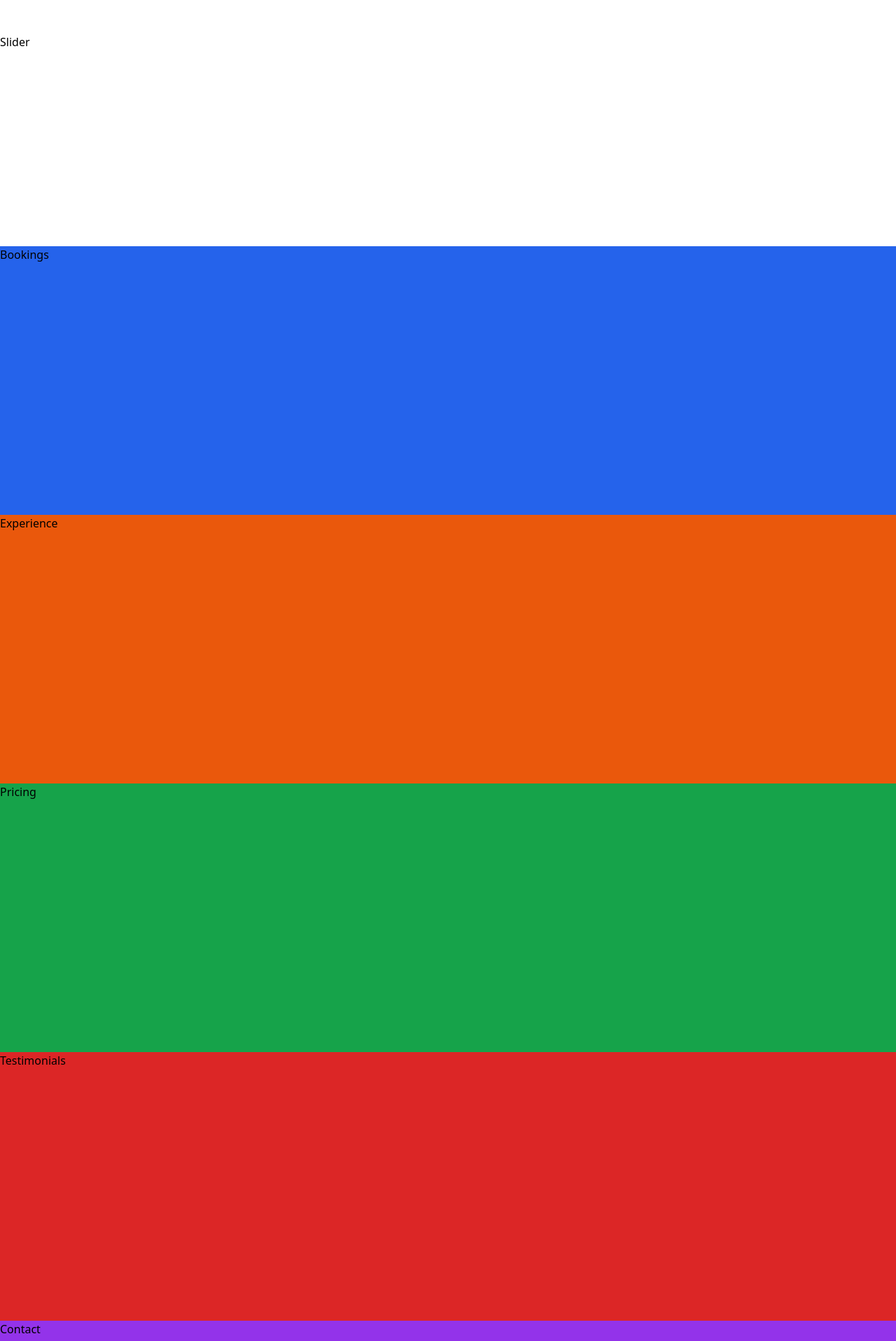
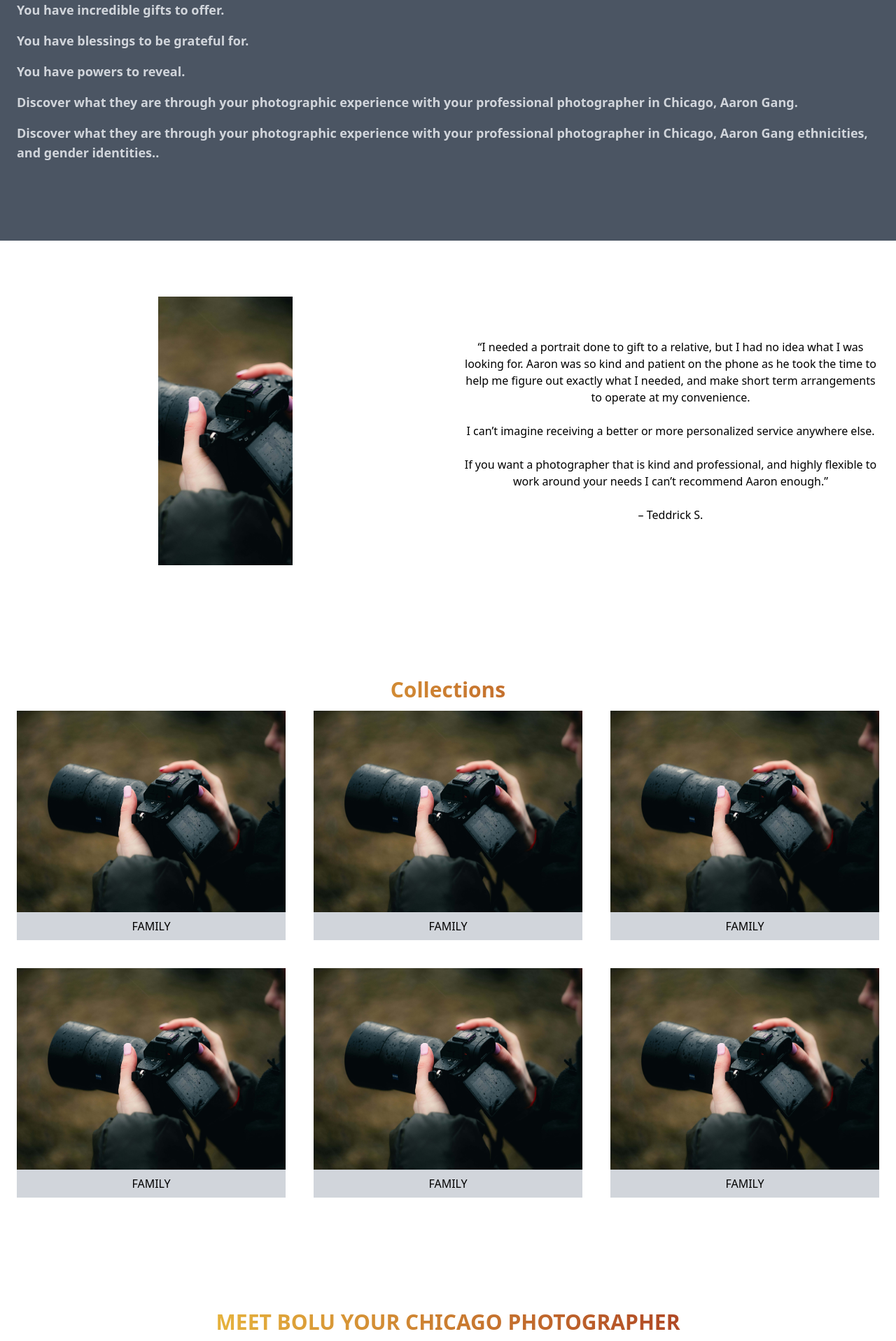
Before and after one commit to Phosah/crownlens, a Vue app: page / in a window 1280 px wide. Shown: the part 880-2797 px from the top of the page at 70% size. Built offline with nearby package versions, Linux system fonts and the light colour scheme.

Commit message:
home page layout with components

```diff
--- /dev/null
+++ b/src/components/About.vue
@@ -0,0 +1,18 @@
+<template>
+  <section class="py-28 px-6 bg-gray-600 font-semibold text-gray-300">
+    <div class="max-w-7xl mx-auto space-y-4 text-lg">
+      <p>You have incredible gifts to offer.</p>
+      <p>You have blessings to be grateful for.</p>
+      <p>You have powers to reveal.</p>
+      <p>
+        Discover what they are through your photographic experience with your
+        professional photographer in Chicago, Aaron Gang.
+      </p>
+      <p>
+        Discover what they are through your photographic experience with your
+        professional photographer in Chicago, Aaron Gang ethnicities, and gender
+        identities..
+      </p>
+    </div>
+  </section>
+</template>
--- /dev/null
+++ b/src/components/AboutPhotographer.vue
@@ -0,0 +1,57 @@
+<template>
+  <section class="py-20 px-6">
+    <div class="max-w-7xl mx-auto">
+      <h2
+        class="mb-6 text-3xl font-bold text-center bg-clip-text text-transparent bg-gradient-to-r from-yellow-300 to-red-800"
+      >
+        MEET BOLU YOUR CHICAGO PHOTOGRAPHER
+      </h2>
+
+      <div class="flex items-center space-x-8">
+        <div class="flex-1 space-y-4">
+          <p>
+            I’m a people person. I’m the kid who got you kicked out of class for
+            goofing off with me. I’m still that kid. My greatest achievement is
+            my daughter, Zoe. I love to explore new music. I’m also a leader
+            with the ManKind Project, a non-profit personal development
+            organization for men. I have a bachelor’s degree in theatre and
+            English from Truman State and a master’s degree in English from the
+            University of Illinois-Chicago.
+          </p>
+          <p>
+            After I got my Master’s in English, I was doing improv at a theatre
+            in Chicago. Hanging out after shows, I’d hear actors complain about
+            the personalities of their photographers. They described them as
+            rude and egotistical. I always loved photography and did it nonstop
+            from my first year of high school through graduate school. Why don’t
+            I open a studio, I thought? At least I won’t be an a*%hole! Aaron
+            Gang Photography was born on that simple premise in 1998.
+          </p>
+          <p>
+            I started with actors, which led to models, professionals, and
+            corporations. In 2016, I expanded to serve families and pets. I
+            wanted to make art for the wall to help families and pet parents
+            celebrate their gifts.
+          </p>
+          <p>
+            I love stand-up paddle boarding and learned to snowboard at age 50.
+            I also love all lawn games, especially frisbee and bocce ball. I’m
+            an unabashed TV watcher and a sci-fi novel geek.
+          </p>
+          <p>
+            I love to get to know people and have fun with them. That always
+            leads to great photography
+          </p>
+        </div>
+
+        <div class="flex-1">
+          <img
+            class="h-[30rem] object-cover"
+            src="../assets/hero-bg.jpg"
+            alt=""
+          />
+        </div>
+      </div>
+    </div>
+  </section>
+</template>
--- a/src/components/Bookings.vue
+++ b/src/components/Bookings.vue
@@ -1,3 +1,32 @@
 <template>
-  <section class="h-96 bg-blue-600">Bookings</section>
+  <section class="py-20 px-6">
+    <div class="max-w-7xl mx-auto flex items-center space-x-10">
+      <div class="flex-1 flex justify-center">
+        <img
+          src="../assets/hero-bg.jpg"
+          class="object-cover h-96 w-48"
+          alt=""
+        />
+      </div>
+
+      <div class="flex-1 space-y-6 text-center">
+        <p>
+          “I needed a portrait done to gift to a relative, but I had no idea
+          what I was looking for. Aaron was so kind and patient on the phone as
+          he took the time to help me figure out exactly what I needed, and make
+          short term arrangements to operate at my convenience.
+        </p>
+
+        <p>
+          I can’t imagine receiving a better or more personalized service
+          anywhere else.
+        </p>
+        <p>
+          If you want a photographer that is kind and professional, and highly
+          flexible to work around your needs I can’t recommend Aaron enough.”
+        </p>
+        <p>– Teddrick S.</p>
+      </div>
+    </div>
+  </section>
 </template>
--- /dev/null
+++ b/src/components/Collections.vue
@@ -0,0 +1,91 @@
+<template>
+  <section class="py-20 px-6">
+    <div class="max-w-7xl mx-auto">
+      <h2
+        class="mb-3 text-3xl font-bold bg-clip-text text-transparent bg-gradient-to-r from-yellow-300 to-red-800 text-center"
+      >
+        Collections
+      </h2>
+
+      <div class="grid grid-cols-3 gap-10">
+        <div>
+          <div>
+            <div class="h-72 bg-red-50">
+              <img
+                class="object-cover h-full w-full"
+                src="../assets/hero-bg.jpg"
+                alt=""
+              />
+            </div>
+            <p class="p-2 text-center bg-gray-300">FAMILY</p>
+          </div>
+        </div>
+
+        <div>
+          <div>
+            <div class="h-72 bg-red-50">
+              <img
+                class="object-cover h-full w-full"
+                src="../assets/hero-bg.jpg"
+                alt=""
+              />
+            </div>
+            <p class="p-2 text-center bg-gray-300">FAMILY</p>
+          </div>
+        </div>
+
+        <div>
+          <div>
+            <div class="h-72 bg-red-50">
+              <img
+                class="object-cover h-full w-full"
+                src="../assets/hero-bg.jpg"
+                alt=""
+              />
+            </div>
+            <p class="p-2 text-center bg-gray-300">FAMILY</p>
+          </div>
+        </div>
+
+        <div>
+          <div>
+            <div class="h-72 bg-red-50">
+              <img
+                class="object-cover h-full w-full"
+                src="../assets/hero-bg.jpg"
+                alt=""
+              />
+            </div>
+            <p class="p-2 text-center bg-gray-300">FAMILY</p>
+          </div>
+        </div>
+
+        <div>
+          <div>
+            <div class="h-72 bg-red-50">
+              <img
+                class="object-cover h-full w-full"
+                src="../assets/hero-bg.jpg"
+                alt=""
+              />
+            </div>
+            <p class="p-2 text-center bg-gray-300">FAMILY</p>
+          </div>
+        </div>
+
+        <div>
+          <div>
+            <div class="h-72 bg-red-50">
+              <img
+                class="object-cover h-full w-full"
+                src="../assets/hero-bg.jpg"
+                alt=""
+              />
+            </div>
+            <p class="p-2 text-center bg-gray-300">FAMILY</p>
+          </div>
+        </div>
+      </div>
+    </div>
+  </section>
+</template>
--- a/src/components/Testimonials.vue
+++ b/src/components/Testimonials.vue
@@ -1,3 +1,20 @@
 <template>
-  <section class="h-96 bg-red-600">Testimonials</section>
+  <section class="py-20 bg-gray-200">
+    <div
+      class="max-w-7xl mx-auto flex items-center space-x-12 p-20 bg-gray-600"
+    >
+      <div class="w-36 h-36">
+        <img class="w-36 h-36" src="../assets/hero-bg.jpg" alt="" />
+      </div>
+
+      <p class="flex-1">
+        I’m a people person. I’m the kid who got you kicked out of class for
+        goofing off with me. I’m still that kid. My greatest achievement is my
+        daughter, Zoe. I love to explore new music. I’m also a leader with the
+        ManKind Project, a non-profit personal development organization for men.
+        I have a bachelor’s degree in theatre and English from Truman State and
+        a master’s degree in English from the University of Illinois-Chicago
+      </p>
+    </div>
+  </section>
 </template>
--- a/src/components/layout/FooterBar.vue
+++ b/src/components/layout/FooterBar.vue
@@ -1,3 +1,30 @@
 <template>
-  <section class="h-48 bg-gray-300">Footer</section>
+  <footer class="pt-20 pb-10 px-6 bg-gray-600">
+    <div class="max-w-7xl mx-auto">
+      <div class="flex justify-between mb-8">
+        <aside class="flex items-center space-x-2">
+          <p class="text-white">&cent;</p>
+          <p class="text-white">&pound;</p>
+          <p class="text-white">&cent;</p>
+        </aside>
+
+        <div class="text-right">
+          <p class="text-2xl font-bold">CrownLens</p>
+          <p>PHOTO</p>
+        </div>
+      </div>
+
+      <div>
+        <div class="space-y-2">
+          <p>Email: hello@aarongang.com</p>
+          <p>Phone: (312) 805-5310</p>
+          <p>Address: 1016 N Ashland Ave, Chicago, IL 60622</p>
+        </div>
+      </div>
+
+      <p class="mt-6 text-center">
+        Copyright © 2024 Aaron Gang Photography. All rights reserved.
+      </p>
+    </div>
+  </footer>
 </template>
--- a/src/components/layout/MainHeader.vue
+++ b/src/components/layout/MainHeader.vue
@@ -1,5 +1,5 @@
 <template>
-  <header class="pb-20">
+  <header class="">
     <Navbar />
 
     <aside class="bg-hero h-[40rem]">
@@ -7,7 +7,7 @@
         class="max-w-7xl mx-auto flex flex-col justify-center items-center h-full text-white"
       >
         <h1
-          class="mb-10 text-3xl md:text-5xl font-bold bg-clip-text text-transparent bg-gradient-to-r from-yellow-200 to-red-900"
+          class="mb-10 text-3xl md:text-5xl font-bold bg-clip-text text-transparent bg-gradient-to-r from-yellow-300 to-red-800"
         >
           CROWNLENS PHOTOGRAPHY
         </h1>
--- a/src/pages/Home.vue
+++ b/src/pages/Home.vue
@@ -1,18 +1,24 @@
 <template>
   <main class="bg-white">
     <MainHeader />
-    <PhotoSlide />
+    <About />
+    <!-- <PhotoSlide /> -->
     <Bookings />
-    <Experience />
-    <Pricing />
+    <Collections />
+    <AboutPhotographer />
+    <!-- <Experience /> -->
+    <!-- <Pricing /> -->
     <Testimonials />
-    <Contact />
+    <!-- <Contact /> -->
     <FooterBar />
   </main>
 </template>
 
 <script setup lang="ts">
+import About from "../components/About.vue";
+import AboutPhotographer from "../components/AboutPhotographer.vue";
 import Bookings from "../components/Bookings.vue";
+import Collections from "../components/Collections.vue";
 import Contact from "../components/Contact.vue";
 import Experience from "../components/Experience.vue";
 import PhotoSlide from "../components/PhotoSlide.vue";
```
